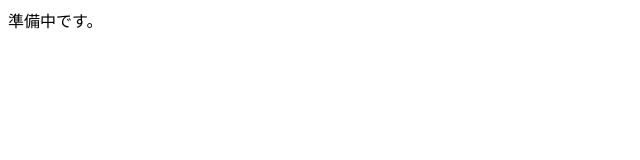
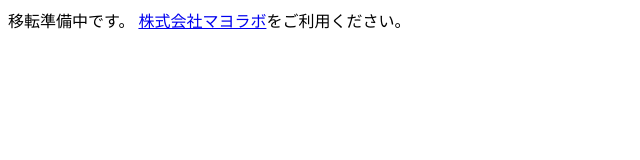
Before and after one commit to MayoLabCom/MayoLabCom.github.io, a plain HTML site: page index.html in a window 1280 px wide. Shown: the whole page, without its empty margins (0-640 px from the left). Drawn offline with Linux system fonts and the light colour scheme.

Commit message:
Update index.html

```diff
--- a/index.html
+++ b/index.html
@@ -1,3 +1,4 @@
 <body>
-  準備中です。
+  移転準備中です。</ br>
+  <a href="https://mayo-lab.com">株式会社マヨラボ</a>をご利用ください。
 </body>
```
